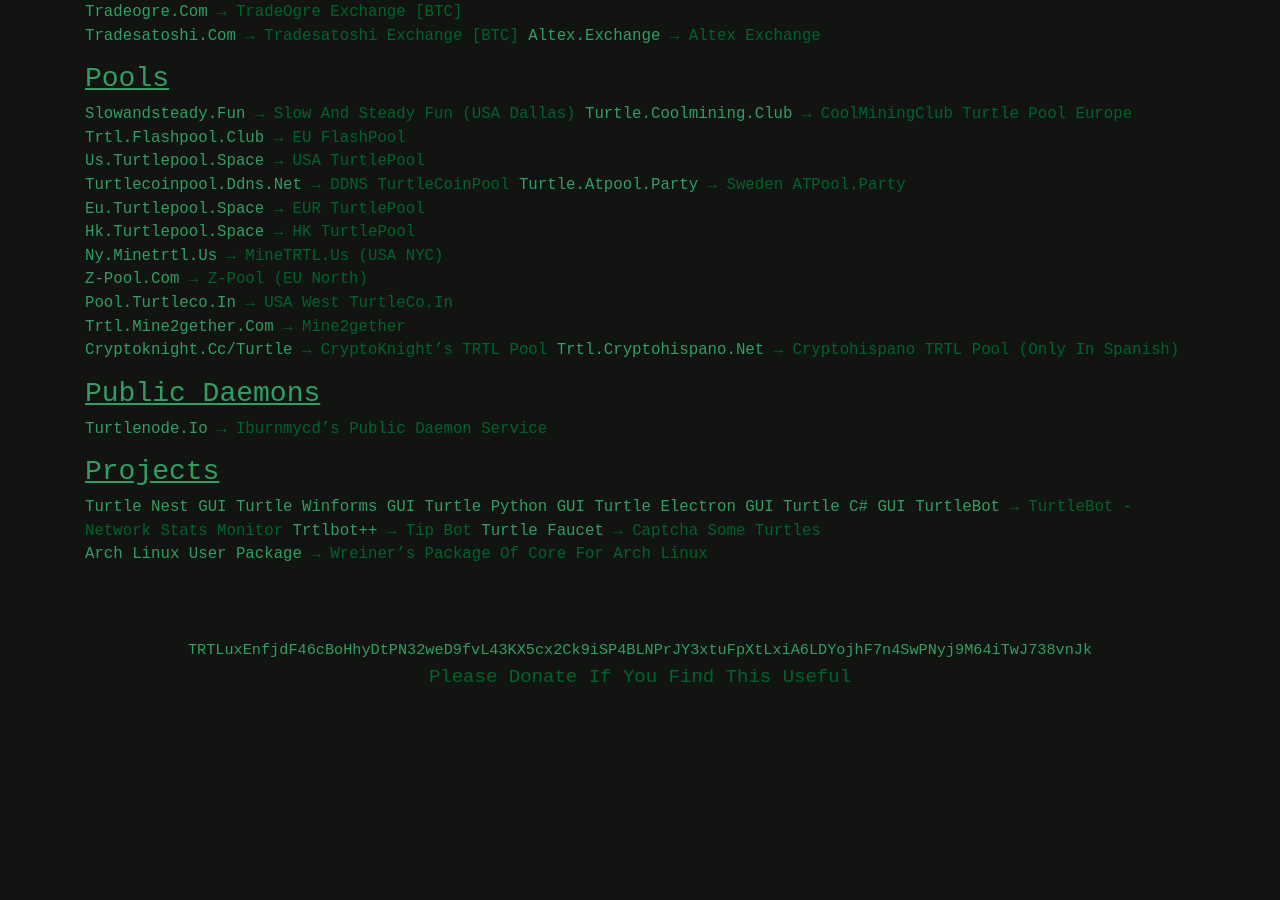
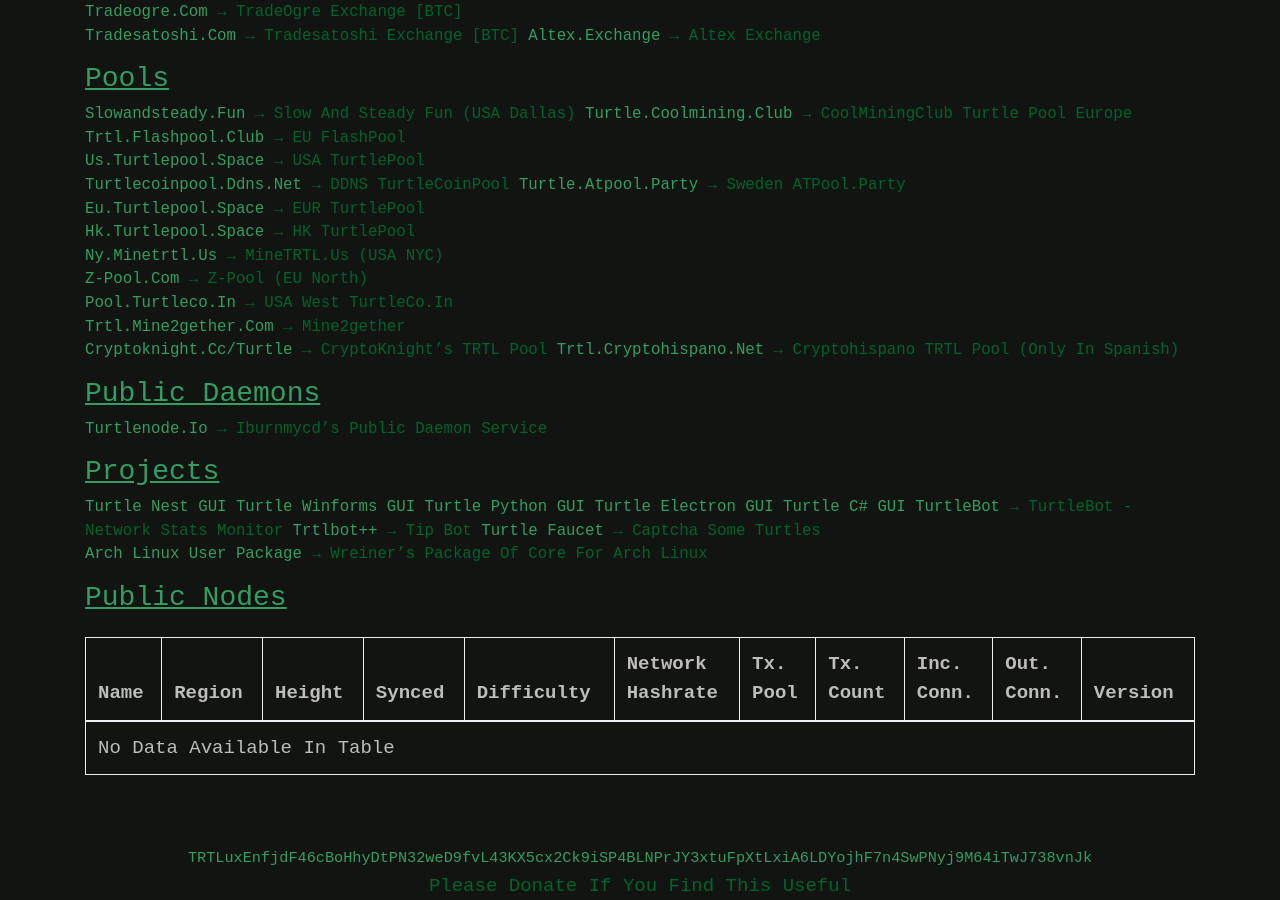
Before and after one commit to zack796/turtleturtle.org, a Jekyll site: the page built from index.md, in a window 1280 px wide and 900 px high, scrolled down 729 px. Built offline with Jekyll 4.4.1, drawn with Linux system fonts in a browser that asks for light colours; nearby versions of some CDN libraries; before the commit the page ends 1421 px from its top, so only the background shows below that; some of the changed lines change nothing that is shown.

Commit message:
added public nodes status table

```diff
--- a/_layouts/turtleturtle.html
+++ b/_layouts/turtleturtle.html
@@ -1,5 +1,6 @@
 <!doctype html>
 <html lang="en">
+
 <head>
     <!-- Required meta tags -->
     <meta charset="utf-8">
@@ -7,14 +8,20 @@
     <!-- Bootstrap CSS -->
     <link rel="stylesheet" href="https://maxcdn.bootstrapcdn.com/bootstrap/4.0.0-beta.3/css/bootstrap.min.css" integrity="sha384-Zug+QiDoJOrZ5t4lssLdxGhVrurbmBWopoEl+M6BdEfwnCJZtKxi1KgxUyJq13dy" crossorigin="anonymous">
     <link rel="stylesheet" href="assets/style.css">
+    <!-- javascripts for public node tables -->
+    <script src="https://code.jquery.com/jquery-3.3.1.min.js"></script>
+    <script src="https://cdn.datatables.net/1.10.16/js/jquery.dataTables.min.js"></script>
+    <script src="assets/publicNodes.js"></script>
+    <script src="assets/main.js"></script>
+    <!--  -->
     <link rel="icon" href="assets/trtl-icon.png" type="image/x-icon">
     <meta name="msapplication-TileImage" content="assets/trtl-icon.png">
     <meta name="theme-color" content="#ffffff">
     <title>TurtleTurtle.org - TurtleCoin Fun, Fast, and Easy CryptoCurrency</title>
     <meta name="Description" content="TurtleCoin is a fun way to send money privately to friends or businesses. TurtleCoin is a community-developed, open source cryptocurrency that is easy to mine, has a graphical wallet, and is listed on exchanges for trade.">
     <meta name="Keywords" content="TurtleCoin, CryptoCurrency, Cryptonote, Cryptonight, Coin, Crypto, RockSteady, Bebop">
+</head>
 
-  </head>
 <body>
     <div class="container">
         <div class="row">
@@ -23,7 +30,7 @@
                 <h1 class="">TURTLE TURTLE .ORG</h1>
                 <h4 class="">→ a guide for the turtlecoin community</h4>
                 <h6 class="" style="font-size: 0.6em;">
-            <a href="turtlecoin:TRTLuxEnfjdF46cBoHhyDtPN32weD9fvL43KX5cx2Ck9iSP4BLNPrJY3xtuFpXtLxiA6LDYojhF7n4SwPNyj9M64iTwJ738vnJk">
+            <a href="turtlecoin:TRTLuxEnfjdF46cBoHhyDtPN32weD9fvL43KX5cx2Ck9iSP4BLNPrJY3xtuFpXtLxiA6LDYojhF7n4SwPNyj9M64iTwJ738vnJk" style="overflow-wrap: break-word !important;">
               TRTLuxEnfjdF46cBoHhyDtPN32weD9fvL43KX5cx2Ck9iSP4BLNPrJY3xtuFpXtLxiA6LDYojhF7n4SwPNyj9M64iTwJ738vnJk</a>
           </h6>
                 <h5 class="">Please donate if you find this useful</h5>
@@ -33,13 +40,40 @@
         <section>
             {{ content }}
         </section>
+        <!-- public nodes section -->
+        <section style="margin-top:16px;" id="public-nodes">
+            <h3>Public Nodes</h3>
+            <div class="table-responsive">
+                <table style="color:#bebcbc;margin-top:16px;" id="nodeTable" class="table table-bordered table-dark">
+                    <thead>
+                        <tr>
+                            <th>Hostname</th>
+                            <th>Port</th>
+                            <th>Name</th>
+                            <th>Region</th>
+                            <th>Height</th>
+                            <th>Synced</th>
+                            <th>Difficulty</th>
+                            <th>Network
+                                <br />Hashrate</th>
+                            <th>Tx. Pool</th>
+                            <th>Tx. Count</th>
+                            <th>Inc. Conn.</th>
+                            <th>Out. Conn.</th>
+                            <th>Version</th>
+                        </tr>
+                    </thead>
+                </table>
+            </div>
+        </section>
+        <!-- end public nodes -->
         <br />
         <div class="row">
             <div class="col">
                 <center>
                     <br />
                     <small>
-              <a href="turtlecoin:TRTLuxEnfjdF46cBoHhyDtPN32weD9fvL43KX5cx2Ck9iSP4BLNPrJY3xtuFpXtLxiA6LDYojhF7n4SwPNyj9M64iTwJ738vnJk">
+              <a href="turtlecoin:TRTLuxEnfjdF46cBoHhyDtPN32weD9fvL43KX5cx2Ck9iSP4BLNPrJY3xtuFpXtLxiA6LDYojhF7n4SwPNyj9M64iTwJ738vnJk" style="overflow-wrap: break-word !important;">
               TRTLuxEnfjdF46cBoHhyDtPN32weD9fvL43KX5cx2Ck9iSP4BLNPrJY3xtuFpXtLxiA6LDYojhF7n4SwPNyj9M64iTwJ738vnJk</a>
             </small>
                     <br /> Please donate if you find this useful
@@ -48,4 +82,5 @@
         </div>
     </div>
 </body>
+
 </html>
--- /dev/null
+++ b/assets/main.js
@@ -0,0 +1,61 @@
+$(document).ready(function() {
+    var d = $("#nodeTable").DataTable({
+        columnDefs: [{
+            targets: [0, 1],
+            visible: !1,
+            searchable: !1
+        }],
+        order: [
+            [2, "asc"]
+        ],
+        searching: !1,
+        info: !1,
+        paging: !1,
+        lengthMenu: -1
+    });
+    loadTable(d);
+    setInterval(function() {
+        updateTable(d)
+    }, 31000)
+});
+
+
+
+function updateTable(d) {
+    d.rows().remove()
+    $.each(nodes, function(f, a) {
+        $.ajax({
+            url: a.api,
+            dataType: "json",
+            type: "GET",
+            cache: "false",
+            success: function(c) {
+                if (c.synced) {
+                   c.error ? d.row.add([a.hostname, a.port, a.name, a.region, 0, "No", 0, "0 H/s", 0, 0, 0, 0, "Unknown"]).draw(!1) : d.row.add([a.hostname, a.port, a.name, a.region, c.height, c.synced ? "Yes" : "No", c.difficulty, (c.globalHashRate / 1E6).toFixed(2) + " MH/s", c.tx_pool_size, c.tx_count, c.incoming_connections_count, c.outgoing_connections_count,
+                    c.version
+                    ]).draw(!1)
+                }
+
+            }
+        })
+    })
+};
+
+function loadTable(d) {
+    $.each(nodes, function(f, a) {
+        $.ajax({
+            url: a.api,
+            dataType: "json",
+            type: "GET",
+            cache: "false",
+            success: function(c) {
+                if (c.synced) {
+                   c.error ? d.row.add([a.hostname, a.port, a.name, a.region, 0, "No", 0, "0 H/s", 0, 0, 0, 0, "Unknown"]).draw(!1) : d.row.add([a.hostname, a.port, a.name, a.region, c.height, c.synced ? "Yes" : "No", c.difficulty, (c.globalHashRate / 1E6).toFixed(2) + " MH/s", c.tx_pool_size, c.tx_count, c.incoming_connections_count, c.outgoing_connections_count,
+                    c.version
+                    ]).draw(!1)
+                }
+
+            }
+        })
+    })
+};
--- /dev/null
+++ b/assets/publicNodes.js
@@ -0,0 +1,18 @@
+const nodes = [
+    // turtlenode.io
+    { name: 'us-west.turtlenode.io', api: 'https://api.turtlenode.io/node-1.nyc.turtlenode.io/getinfo', hostname: 'node-1.nyc.turtlenode.io', port: 11898, region: 'US West' },
+    { name: 'us-east.turtlenode.io', api: 'https://api.turtlenode.io/node-2.nyc.turtlenode.io/getinfo', hostname: 'node-2.nyc.turtlenode.io', port: 11898, region: 'US East' },
+    { name: 'europe.turtlenode.io', api: 'https://api.turtlenode.io/node-3.nyc.turtlenode.io/getinfo', hostname: 'node-3.nyc.turtlenode.io', port: 11898, region: 'Europe' },
+    { name: 'asia.turtlenode.io', api: 'https://api.turtlenode.io/node-1.sfo.turtlenode.io/getinfo', hostname: 'node-1.sfo.turtlenode.io', port: 11898, region: 'Asia' },
+    { name: 'public.turtlenode.io', api: 'https://api.turtlenode.io/node-2.sfo.turtlenode.io/getinfo', hostname: 'node-2.sfo.turtlenode.io', port: 11898, region: 'Global' },
+    // turtlenode.net
+    { name: 'EU-ITA-DC1 TurtleNode.net', api: 'https://api.turtlenode.net/min-trtl-dc1.xhub.cloud/11999/getinfo', hostname: 'min-trtl-dc1.xhub.cloud', port: 11999, region: 'Europe' },
+    { name: 'EU-ITA-DC1-U TurtleNode.net', api: 'https://api.turtlenode.net/u132-xh1-dc1.xhub.cloud/11898/getinfo', hostname: 'u132-xh1-dc1.xhub.cloud', port: 11898, region: 'Europe' },
+    { name: 'EU-ITA-DC1-X1 TurtleNode.net', api: 'https://api.turtlenode.net/min-xhc1-dc1.xhub.cloud/11898/getinfo', hostname: 'min-xhc1-dc1.xhub.cloud', port: 11898, region: 'Europe' },
+    { name: 'EU-ITA-DC1-X2 TurtleNode.net', api: 'https://api.turtlenode.net/min-xhc2-dc1.xhub.cloud/11898/getinfo', hostname: 'min-xhc2-dc1.xhub.cloud', port: 11898, region: 'Europe' },
+    { name: 'EU-GBR-DC6 TurtleNode.net', api: 'https://api.turtlenode.net/min-trtl-dc6.xhub.cloud/11999/getinfo', hostname: 'min-trtl-dc6.xhub.cloud', port: 11999, region: 'Europe' },
+    { name: 'EU-FRA-DC4 TurtleNode.net', api: 'https://api.turtlenode.net/min-trtl-dc4.xhub.cloud/11999/getinfo', hostname: 'min-trtl-dc4.xhub.cloud', port: 11999, region: 'Europe' },
+    { name: 'EU-DEU-DC5 TurtleNode.net', api: 'https://api.turtlenode.net/min-trtl-dc5.xhub.cloud/11999/getinfo', hostname: 'min-trtl-dc5.xhub.cloud', port: 11999, region: 'Europe' },
+    { name: 'EU-POL-DC8 TurtleNode.net', api: 'https://api.turtlenode.net/min-trtl-dc8.xhub.cloud/11999/getinfo', hostname: 'min-trtl-dc8.xhub.cloud', port: 11999, region: 'Europe' },
+    { name: 'EU-CZE-DC3 TurtleNode.net', api: 'https://api.turtlenode.net/min-trtl-dc3.xhub.cloud/11999/getinfo', hostname: 'min-trtl-dc3.xhub.cloud', port: 11999, region: 'Europe' }
+]
```
Lines whose indentation alone changed are shown as unchanged.
